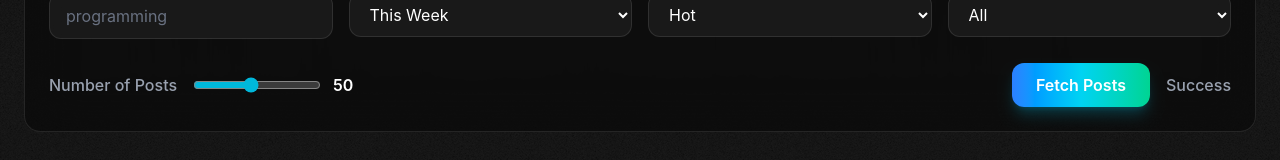
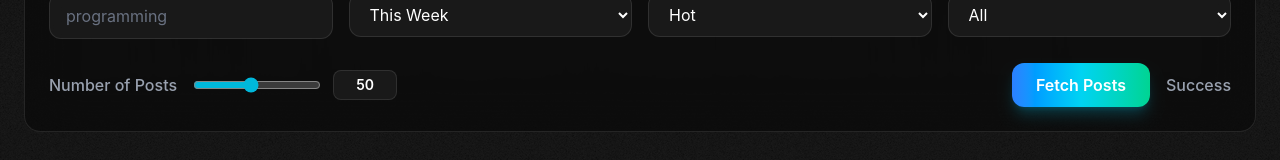
Before and after one commit to Dipstick713/Re2no, a Vue app in the folder client/: page /dashboard in a window 1280 px wide. Shown: the part 404-564 px from the top of the page. Built offline with nearby package versions, Linux system fonts and the light colour scheme; a web font is replaced by a local one.

Commit message:
Fix FilterBar

```diff
--- a/client/src/components/FilterBar.vue
+++ b/client/src/components/FilterBar.vue
@@ -44,6 +44,31 @@ const handleKeyPress = (event: KeyboardEvent) => {
     event.preventDefault()
     addSubreddit()
   }
+}
+
+const postsInputValue = ref(filters.value.numberOfPosts.toString())
+
+const handlePostsInput = (event: Event) => {
+  const target = event.target as HTMLInputElement
+  postsInputValue.value = target.value
+
+  const value = parseInt(target.value)
+  if (!isNaN(value) && value >= 10 && value <= 100) {
+    filters.value.numberOfPosts = value
+  }
+}
+
+const handlePostsBlur = () => {
+  const value = parseInt(postsInputValue.value)
+
+  // On blur, ensure we have a valid value
+  if (isNaN(value) || value < 10) {
+    filters.value.numberOfPosts = 10
+  } else if (value > 100) {
+    filters.value.numberOfPosts = 100
+  }
+
+  postsInputValue.value = filters.value.numberOfPosts.toString()
 }
 </script>
 
@@ -135,13 +160,22 @@ const handleKeyPress = (event: KeyboardEvent) => {
         <span class="text-gray-400 font-medium text-sm sm:text-base">Number of Posts</span>
         <div class="flex items-center gap-3">
           <input
-            v-model="filters.numberOfPosts"
+            v-model.number="filters.numberOfPosts"
             type="range"
             min="10"
             max="100"
+            @input="postsInputValue = filters.numberOfPosts.toString()"
             class="flex-1 sm:w-32 accent-cyan-500"
           />
-          <span class="text-white font-semibold min-w-[3ch]">{{ filters.numberOfPosts }}</span>
+          <input
+            :value="postsInputValue"
+            type="text"
+            inputmode="numeric"
+            pattern="[0-9]*"
+            @input="handlePostsInput"
+            @blur="handlePostsBlur"
+            class="w-16 bg-white/5 border border-white/10 rounded-lg px-2 py-1 text-white text-center focus:outline-none focus:border-cyan-500/50 focus:bg-white/10 transition-all text-sm font-semibold [appearance:textfield] [&::-webkit-outer-spin-button]:appearance-none [&::-webkit-inner-spin-button]:appearance-none"
+          />
         </div>
       </div>
       <div class="flex flex-col sm:flex-row items-stretch sm:items-center gap-3 sm:gap-4">
```
